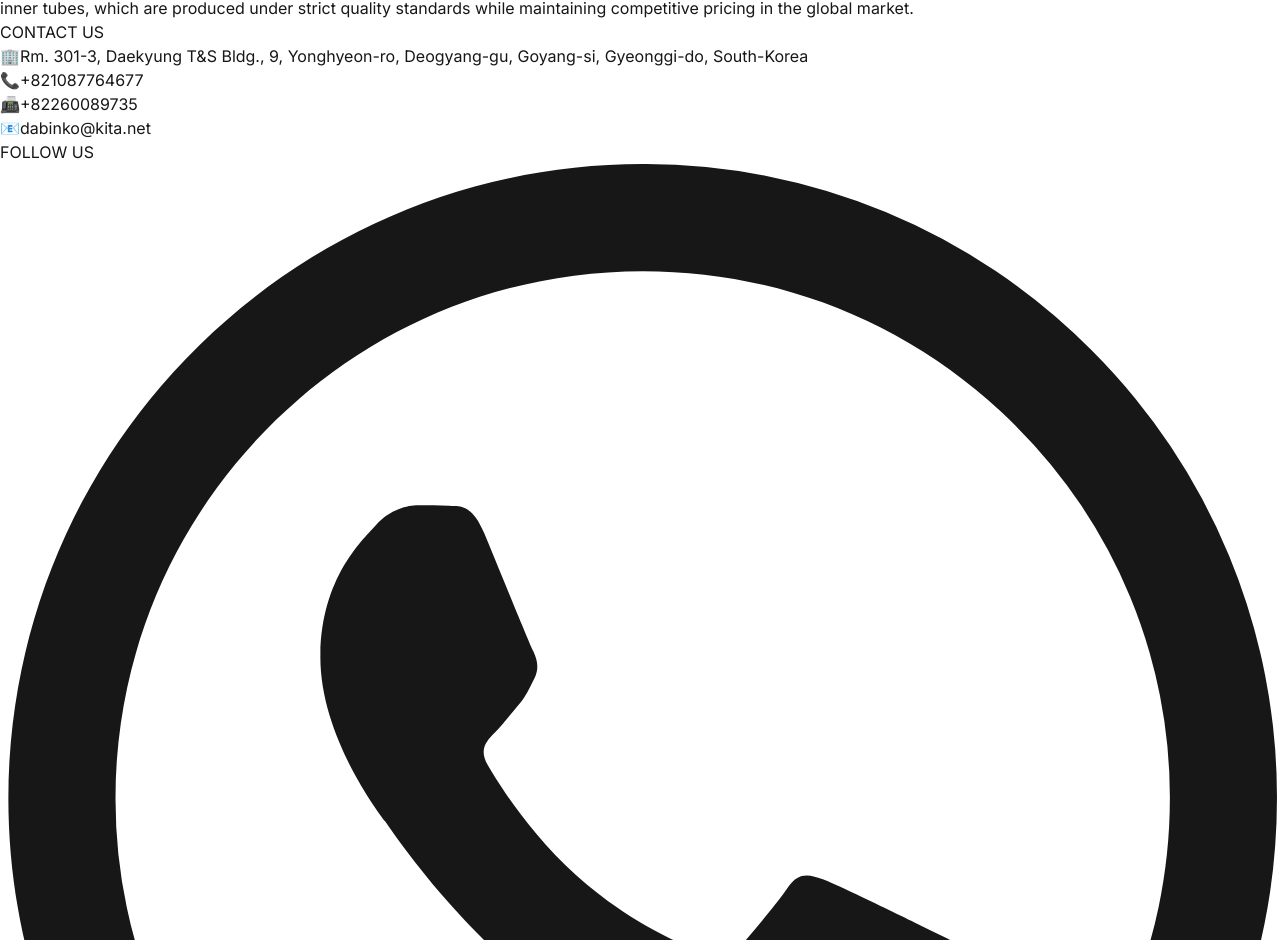
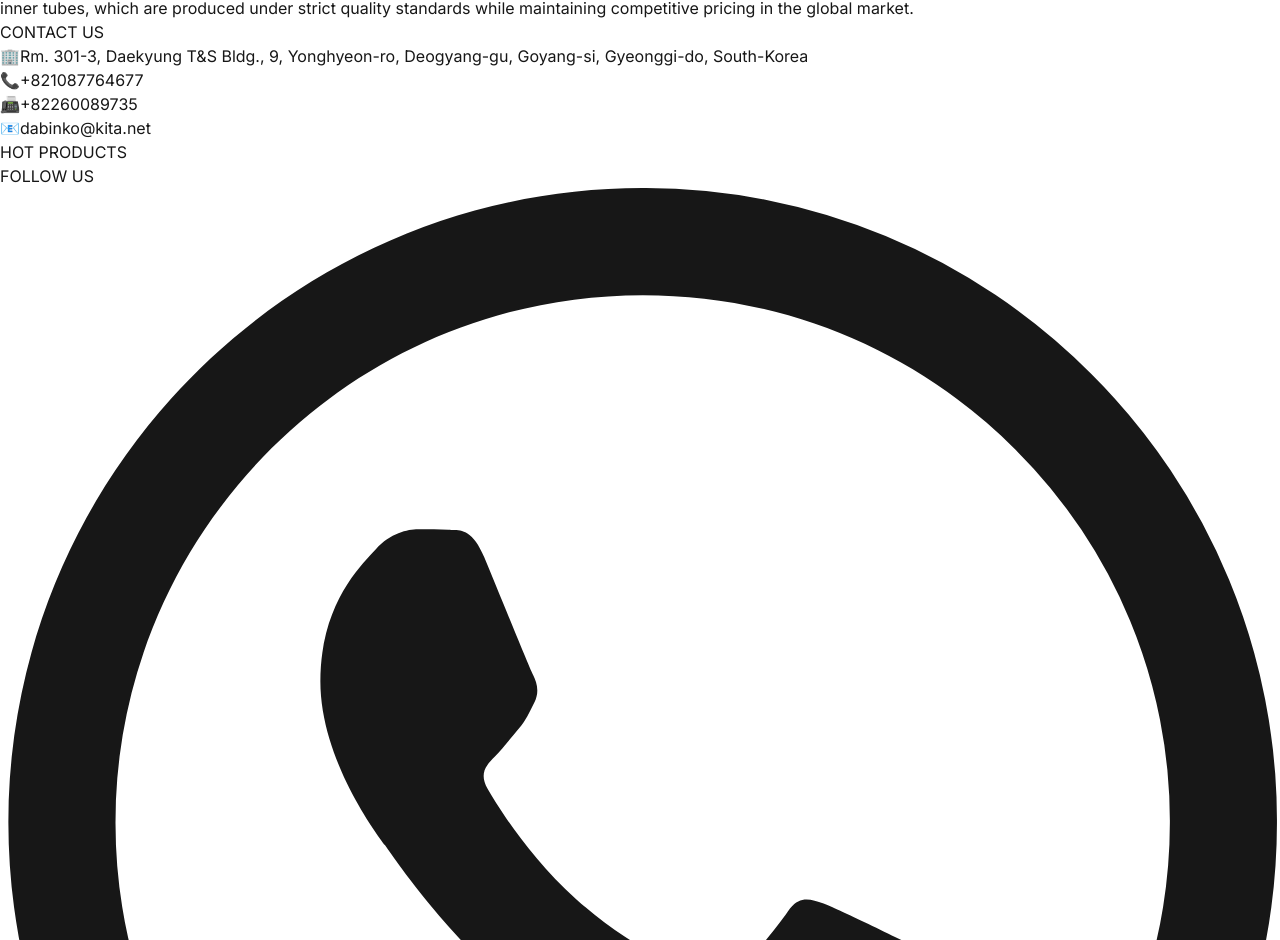
Before and after one commit to KsmDabin/innertube, a Next.js app: page / in a window 1280 px wide. Shown: the part 4174-5114 px from the top of the page. Built offline with nearby package versions, Linux system fonts and the light colour scheme.

Commit message:
Add: Floating social media buttons with contact information

```diff
--- a/src/app/layout.tsx
+++ b/src/app/layout.tsx
@@ -117,9 +117,9 @@ export default function RootLayout({
         {children}
         <footer className="bg-gray-900 text-white py-8">
           <div className="max-w-6xl mx-auto px-4">
-            <div className="grid grid-cols-1 md:grid-cols-2 gap-6">
+            <div className="grid grid-cols-1 md:grid-cols-3 gap-6">
               <div>
-                <h3 className="text-2xl font-bold mb-4 border-l-4 border-yellow-500 pl-3">CONTACT US</h3>
+                <h3 className="text-2xl font-bold mb-4">CONTACT US</h3>
                 <div className="space-y-2">
                   <p className="flex items-start">
                     <span className="mr-2">🏢</span>
@@ -145,7 +145,13 @@ export default function RootLayout({
                 </div>
               </div>
               <div>
-                <h3 className="text-2xl font-bold mb-4 border-l-4 border-yellow-500 pl-3">FOLLOW US</h3>
+                <h3 className="text-2xl font-bold mb-4">HOT PRODUCTS</h3>
+                <div className="space-y-2">
+                  {/* Add hot products here */}
+                </div>
+              </div>
+              <div>
+                <h3 className="text-2xl font-bold mb-4">FOLLOW US</h3>
                 <div className="flex flex-col space-y-2">
                   <a href="https://wa.me/821087764677?text=Chat%20on%20WhatsApp%20with%20%2B82%2010-8776-4677"
                      className="flex items-center group">
```
